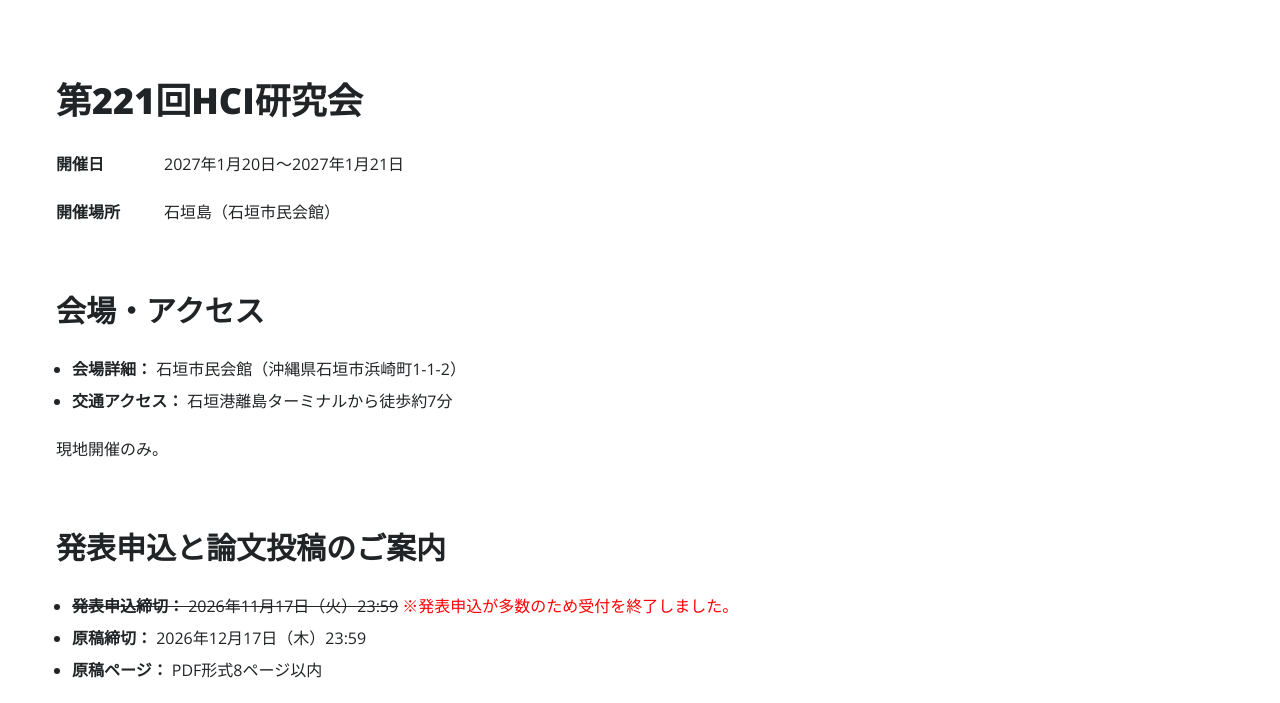
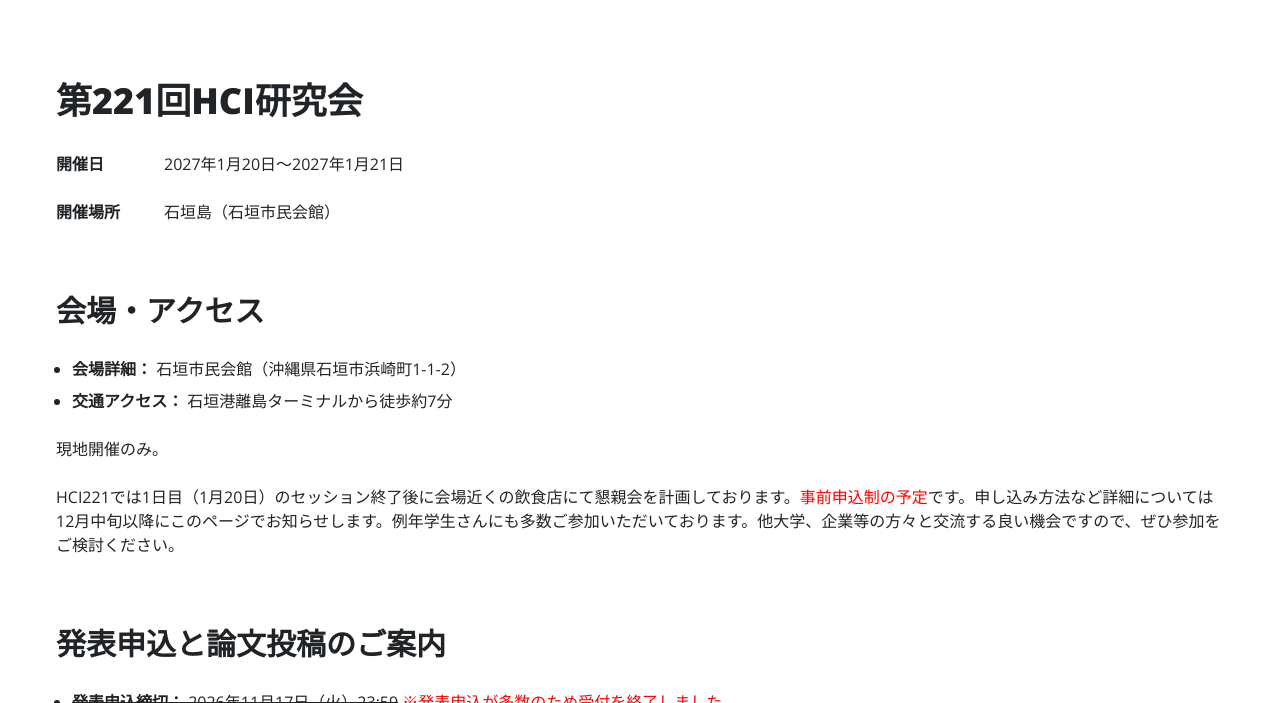
Before and after one commit to sighci/sighci.github.io, an Astro site: page /events/sig/221 in a window 1280 px wide. Shown: the part 97-800 px from the top of the page. Built offline with nearby package versions, Linux system fonts and the light colour scheme; Astro itself is replaced by a stand-in of ours.

Commit message:
Add networking event details for HCI221
Added information about a networking event planned after the first day's sessions, including details about registration and participation.

```diff
--- a/src/content/events/221.md
+++ b/src/content/events/221.md
@@ -15,6 +15,8 @@ status: 参加受付中
 
 現地開催のみ。
 
+HCI221では1日目（1月20日）のセッション終了後に会場近くの飲食店にて懇親会を計画しております。<span style="color: red;">事前申込制の予定</span>です。申し込み方法など詳細については12月中旬以降にこのページでお知らせします。例年学生さんにも多数ご参加いただいております。他大学、企業等の方々と交流する良い機会ですので、ぜひ参加をご検討ください。
+
 ## 発表申込と論文投稿のご案内
 - ~~**発表申込締切：** 2026年11月17日（火）23:59~~  <span style="color: red;">※発表申込が多数のため受付を終了しました。</span>
 - **原稿締切：** 2026年12月17日（木）23:59
```
